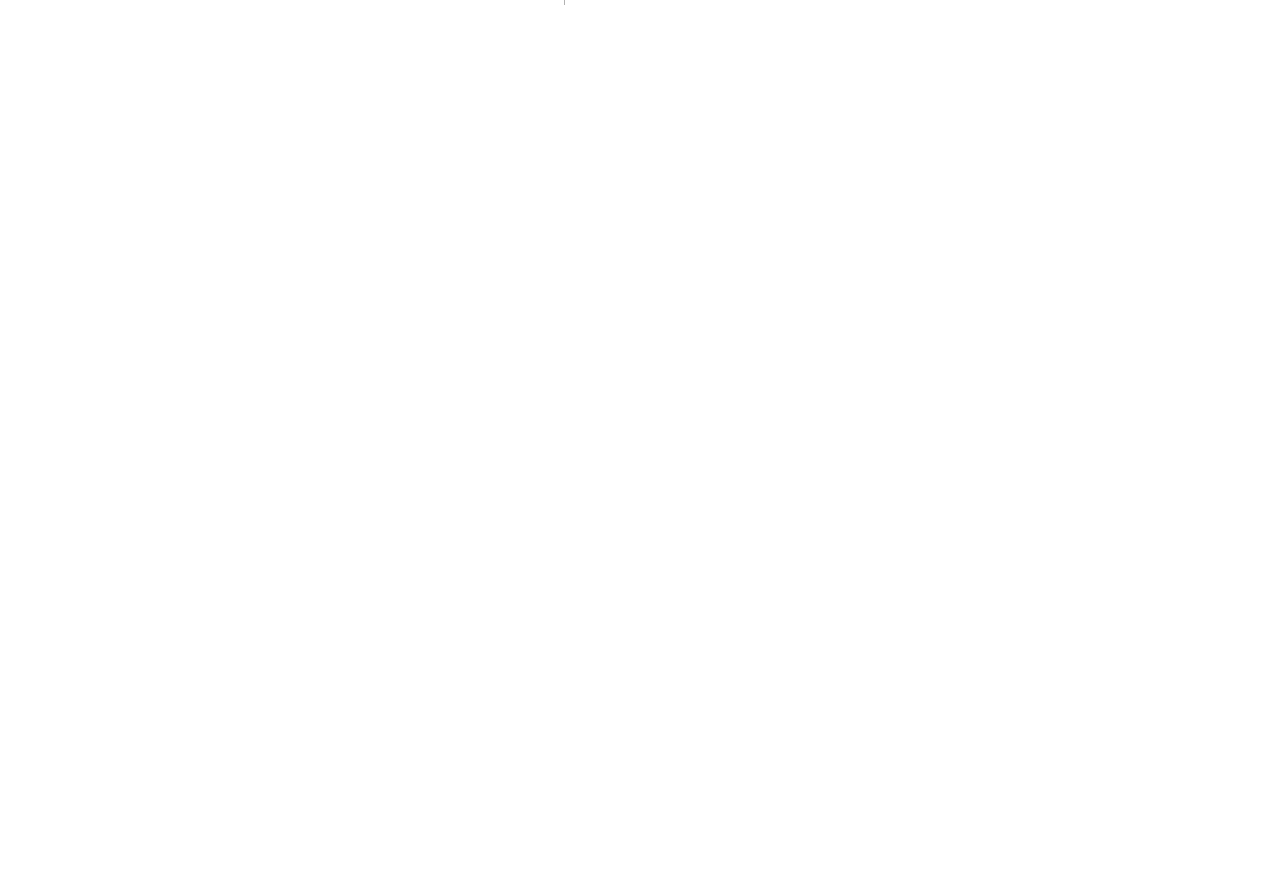
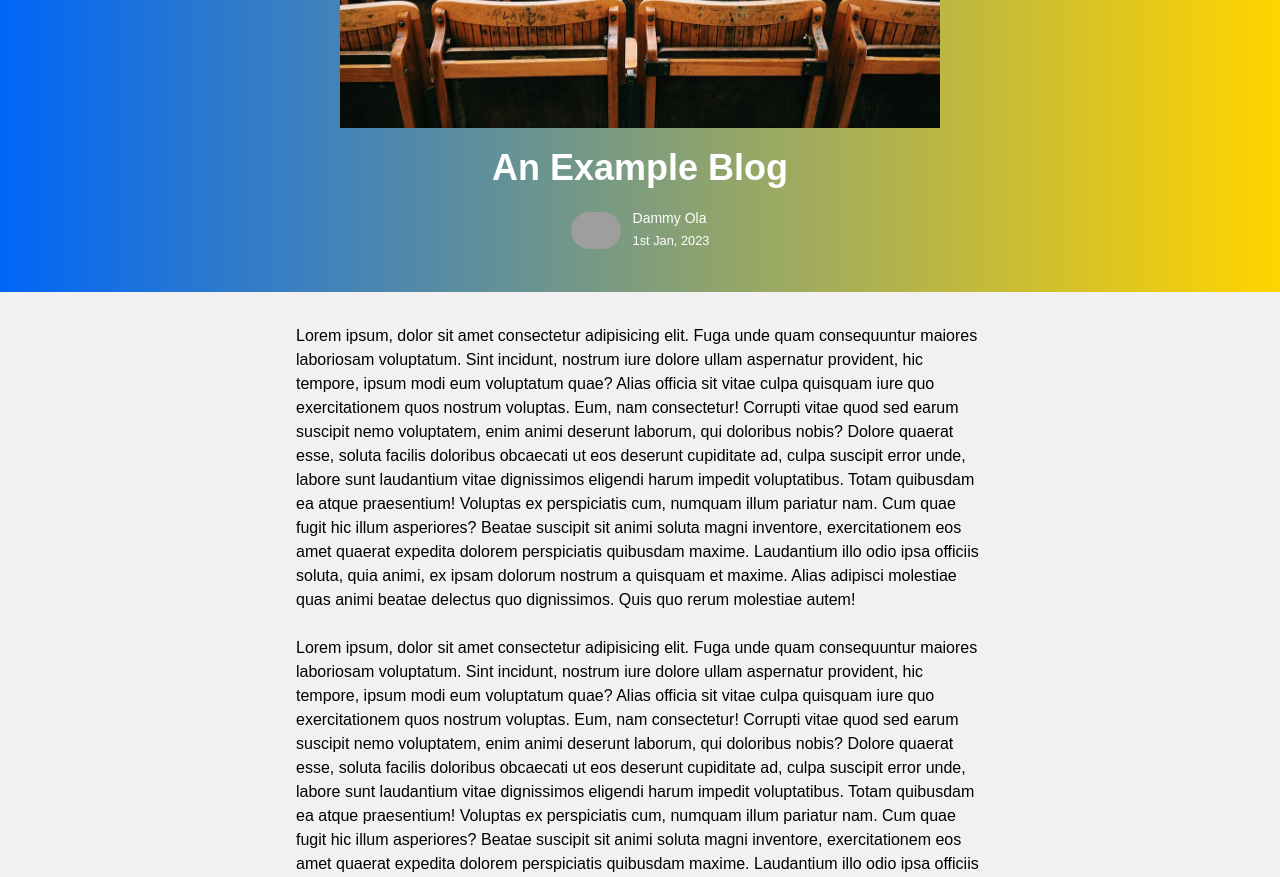
Before and after one commit to Dammy-Ola/Youshareledge-Site-Design, a Next.js app: page /blog/example-blog in a window 1280 px wide. Before the commit this address had no page. Shown: the part 420-1297 px from the top of the page. Before the commit the page ends 800 px from the top, so only its background shows below. Built offline with nearby package versions, Linux system fonts and the light colour scheme; grey boxes are pictures that could not be loaded; a web font is replaced by a local one.

Commit message:
Added other blog page

```diff
--- /dev/null
+++ b/components/BlogItem.tsx
@@ -0,0 +1,44 @@
+import Image from 'next/image'
+import Link from 'next/link'
+import SrcImage from '../public/images/pexels-pixabay-207691.jpg'
+
+const BlogItem = () => {
+  return (
+    <div className="shadow-md hover:shadow-2xl">
+      <div className="pb-5">
+        <Image
+          src={SrcImage}
+          alt="Picture of the author"
+          layout="responsive"
+          width={150}
+          height={80}
+        />
+      </div>
+      <div className="p-3">
+        <Link href={`/blog/example-blog`}>
+          <h2 className="font-semibold text-2xl text-primary hover:underline">
+            Example Blog
+          </h2>
+        </Link>
+        <p className="py-5">This is the excerpt</p>
+        <div className="flex justify-between items-center">
+          <div className="flex items-center justify-between">
+            <div className="mr-3">
+              <Image
+                src="https://res.cloudinary.com/youshareledge/image/upload/v1650882332/Dammy_Ola_wqc1xj.jpg"
+                alt="Picture of the author"
+                width={50}
+                height={50}
+                className="rounded-full"
+              />
+            </div>
+            <div>Dammy Ola</div>
+          </div>
+          <div>{'1st Jan, 2023'}</div>
+        </div>
+      </div>
+    </div>
+  )
+}
+
+export default BlogItem
--- /dev/null
+++ b/components/Blogs.tsx
@@ -0,0 +1,13 @@
+import BlogItem from './BlogItem'
+
+const Blogs = () => {
+  return (
+    <div className="mx-auto w-11/12 grid grid-cols-1 md:grid-cols-2 lg:grid-cols-3 gap-10 my-10">
+      <BlogItem />
+      <BlogItem />
+      <BlogItem />
+    </div>
+  )
+}
+
+export default Blogs
--- /dev/null
+++ b/components/SingleBlog.tsx
@@ -0,0 +1,105 @@
+import Image from 'next/image'
+import SrcImage from '../public/images/pexels-pixabay-207691.jpg'
+
+const SingleBlog = () => {
+  return (
+    <main>
+      <section className="bg-gradient-to-b md:bg-gradient-to-r from-primary to-secondary">
+        <div className="mx-auto w-11/12 text-white py-10 flex flex-col justify-center">
+          <div className="mx-auto mt-20">
+            <Image
+              src={SrcImage}
+              alt="Dammy Ola's Picture"
+              width={600}
+              height={350}
+            />
+          </div>
+          <h1 className="text-center font-bold mx-auto md:w-8/12 text-2xl md:text-4xl py-5">
+            An Example Blog
+          </h1>
+          <div className="flex justify-center items-center">
+            <div className="mr-3">
+              <Image
+                src="https://res.cloudinary.com/youshareledge/image/upload/v1650882332/Dammy_Ola_wqc1xj.jpg"
+                alt="Picture of the author"
+                width={50}
+                height={50}
+                className="rounded-full"
+              />
+            </div>
+            <div>
+              <h5 className="text-sm">Dammy Ola</h5>
+              <small>{'1st Jan, 2023'}</small>
+            </div>
+          </div>
+        </div>
+      </section>
+
+      <section className="mx-auto w-11/12 grid grid-cols-1 lg:grid-cols-5 gap-10 py-5">
+        <div className="col-span-1"></div>
+        <article className="col-span-3">
+          <p className="py-3">
+            Lorem ipsum, dolor sit amet consectetur adipisicing elit. Fuga unde
+            quam consequuntur maiores laboriosam voluptatum. Sint incidunt,
+            nostrum iure dolore ullam aspernatur provident, hic tempore, ipsum
+            modi eum voluptatum quae? Alias officia sit vitae culpa quisquam
+            iure quo exercitationem quos nostrum voluptas. Eum, nam consectetur!
+            Corrupti vitae quod sed earum suscipit nemo voluptatem, enim animi
+            deserunt laborum, qui doloribus nobis? Dolore quaerat esse, soluta
+            facilis doloribus obcaecati ut eos deserunt cupiditate ad, culpa
+            suscipit error unde, labore sunt laudantium vitae dignissimos
+            eligendi harum impedit voluptatibus. Totam quibusdam ea atque
+            praesentium! Voluptas ex perspiciatis cum, numquam illum pariatur
+            nam. Cum quae fugit hic illum asperiores? Beatae suscipit sit animi
+            soluta magni inventore, exercitationem eos amet quaerat expedita
+            dolorem perspiciatis quibusdam maxime. Laudantium illo odio ipsa
+            officiis soluta, quia animi, ex ipsam dolorum nostrum a quisquam et
+            maxime. Alias adipisci molestiae quas animi beatae delectus quo
+            dignissimos. Quis quo rerum molestiae autem!
+          </p>
+          <p className="py-3">
+            Lorem ipsum, dolor sit amet consectetur adipisicing elit. Fuga unde
+            quam consequuntur maiores laboriosam voluptatum. Sint incidunt,
+            nostrum iure dolore ullam aspernatur provident, hic tempore, ipsum
+            modi eum voluptatum quae? Alias officia sit vitae culpa quisquam
+            iure quo exercitationem quos nostrum voluptas. Eum, nam consectetur!
+            Corrupti vitae quod sed earum suscipit nemo voluptatem, enim animi
+            deserunt laborum, qui doloribus nobis? Dolore quaerat esse, soluta
+            facilis doloribus obcaecati ut eos deserunt cupiditate ad, culpa
+            suscipit error unde, labore sunt laudantium vitae dignissimos
+            eligendi harum impedit voluptatibus. Totam quibusdam ea atque
+            praesentium! Voluptas ex perspiciatis cum, numquam illum pariatur
+            nam. Cum quae fugit hic illum asperiores? Beatae suscipit sit animi
+            soluta magni inventore, exercitationem eos amet quaerat expedita
+            dolorem perspiciatis quibusdam maxime. Laudantium illo odio ipsa
+            officiis soluta, quia animi, ex ipsam dolorum nostrum a quisquam et
+            maxime. Alias adipisci molestiae quas animi beatae delectus quo
+            dignissimos. Quis quo rerum molestiae autem!
+          </p>
+          <p className="py-3">
+            Lorem ipsum, dolor sit amet consectetur adipisicing elit. Fuga unde
+            quam consequuntur maiores laboriosam voluptatum. Sint incidunt,
+            nostrum iure dolore ullam aspernatur provident, hic tempore, ipsum
+            modi eum voluptatum quae? Alias officia sit vitae culpa quisquam
+            iure quo exercitationem quos nostrum voluptas. Eum, nam consectetur!
+            Corrupti vitae quod sed earum suscipit nemo voluptatem, enim animi
+            deserunt laborum, qui doloribus nobis? Dolore quaerat esse, soluta
+            facilis doloribus obcaecati ut eos deserunt cupiditate ad, culpa
+            suscipit error unde, labore sunt laudantium vitae dignissimos
+            eligendi harum impedit voluptatibus. Totam quibusdam ea atque
+            praesentium! Voluptas ex perspiciatis cum, numquam illum pariatur
+            nam. Cum quae fugit hic illum asperiores? Beatae suscipit sit animi
+            soluta magni inventore, exercitationem eos amet quaerat expedita
+            dolorem perspiciatis quibusdam maxime. Laudantium illo odio ipsa
+            officiis soluta, quia animi, ex ipsam dolorum nostrum a quisquam et
+            maxime. Alias adipisci molestiae quas animi beatae delectus quo
+            dignissimos. Quis quo rerum molestiae autem!
+          </p>
+        </article>
+        <div className="col-span-1"></div>
+      </section>
+    </main>
+  )
+}
+
+export default SingleBlog
--- a/next.config.js
+++ b/next.config.js
@@ -1,6 +1,9 @@
 /** @type {import('next').NextConfig} */
 const nextConfig = {
   reactStrictMode: true,
+  images: {
+    domains: ['res.cloudinary.com'],
+  },
 }
 
 module.exports = nextConfig
--- /dev/null
+++ b/pages/blog/example-blog.tsx
@@ -0,0 +1,10 @@
+import Layout from '@/components/Layout'
+import SingleBlog from '@/components/SingleBlog'
+
+export default function SingleBlogPage() {
+  return (
+    <Layout>
+      <SingleBlog />
+    </Layout>
+  )
+}
--- a/pages/blog/index.tsx
+++ b/pages/blog/index.tsx
@@ -1,3 +1,4 @@
+import Blogs from '@/components/Blogs'
 import Layout from '@/components/Layout'
 
 export default function Home() {
@@ -140,7 +141,7 @@ export default function Home() {
           </div>
         </section>
 
-        {/* {data && <Blogs data={data} />} */}
+        <Blogs />
       </main>
     </Layout>
   )
```
